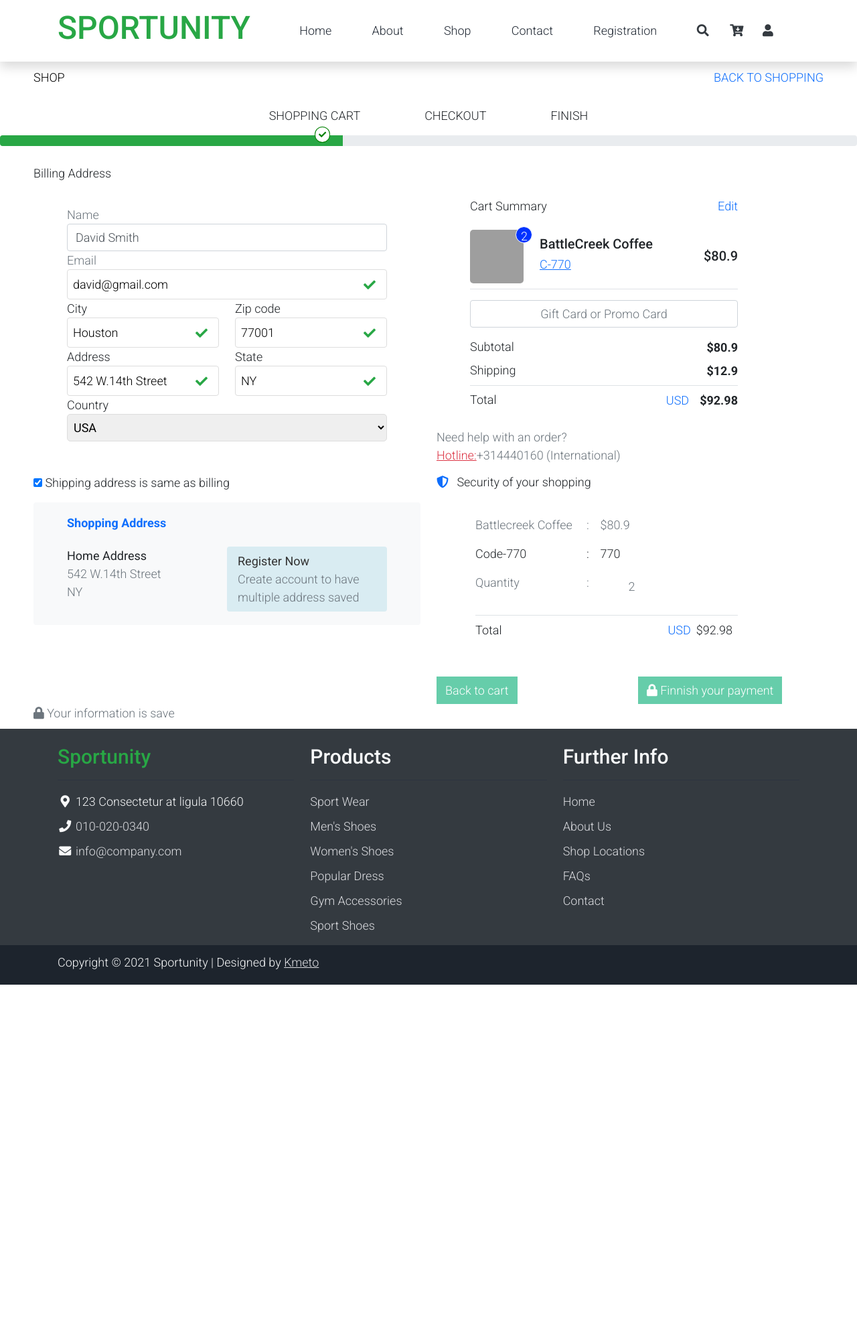
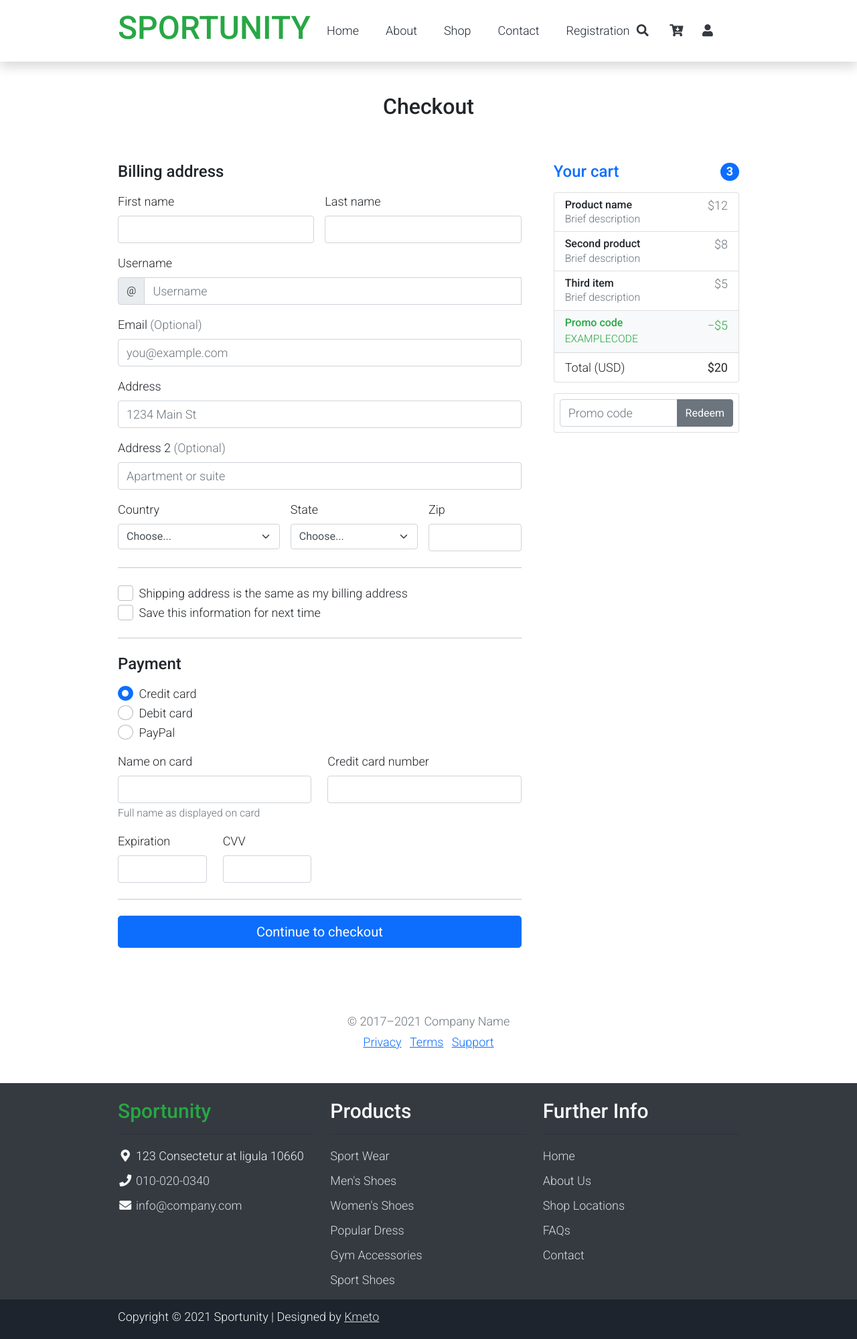
Before and after one commit to blaz-k/Sportunity, a Flask app: page /billing in a window 1280 px wide. Shown: the whole page at 67% size. Before the commit the page ends 1470 px from the top, so only its background shows below. Run offline with Flask 2, Linux system fonts and the light colour scheme; some libraries are stand-ins or nearby versions; grey boxes are pictures that could not be loaded.

Commit message:
billing corrected

```diff
--- a/static/css/custom.css
+++ b/static/css/custom.css
@@ -203,305 +203,3 @@ ul {
     cursor: pointer;
     vertical-align: top
 }
-
-
-@import url('https://fonts.googleapis.com/css2?family=Montserrat&display=swap');
-
-* {
-    margin: 0;
-    padding: 0;
-    box-sizing: border-box
-}
-
-body {
-    background-color: #eee
-}
-
-nav,
-.wrapper {
-    padding: 10px 50px
-}
-
-nav .logo a {
-    color: #000;
-    font-size: 1.2rem;
-    font-weight: bold;
-    text-decoration: none
-}
-
-nav div.ml-auto a {
-    text-decoration: none;
-    font-weight: 600;
-    font-size: 0.8rem
-}
-
-header {
-    padding: 20px 0px
-}
-
-header .active {
-    font-weight: 700;
-    position: relative
-}
-
-header .active .fa-check {
-    position: absolute;
-    left: 50%;
-    bottom: -27px;
-    background-color: #fff;
-    font-size: 0.7rem;
-    padding: 5px;
-    border: 1px solid #008000;
-    border-radius: 50%;
-    color: #008000
-}
-
-.progress {
-    height: 2px;
-    background-color: #ccc
-}
-
-.progress div {
-    display: flex;
-    align-items: center;
-    justify-content: center
-}
-
-.progress .progress-bar {
-    width: 40%
-}
-
-#details {
-    padding: 30px 50px;
-    min-height: 300px
-}
-
-input {
-    border: none;
-    outline: none
-}
-
-.form-group .d-flex {
-    border: 1px solid #ddd
-}
-
-.form-group .d-flex input {
-    width: 95%
-}
-
-.form-group .d-flex:hover {
-    color: #000;
-    cursor: pointer;
-    border: 1px solid #008000
-}
-
-select {
-    width: 100%;
-    padding: 8px 5px;
-    border: 1px solid #ddd;
-    border-radius: 5px
-}
-
-input[type="checkbox"]+label {
-    font-size: 0.85rem;
-    font-weight: 600
-}
-
-#address,
-#cart,
-#summary {
-    padding: 20px 50px
-}
-
-#address .d-md-flex p.text-justify,
-#register p.text-muted {
-    margin: 0
-}
-
-#register {
-    background-color: #d9ecf2
-}
-
-#register a {
-    text-decoration: none;
-    color: #333
-}
-
-#cart,
-#summary {
-    max-width: 500px
-}
-
-.h6 {
-    font-size: 1.2rem;
-    font-weight: 700
-}
-
-.h6 a {
-    text-decoration: none;
-    font-size: 1rem
-}
-
-.item img {
-    object-fit: cover;
-    border-radius: 5px
-}
-
-.item {
-    position: relative
-}
-
-.number {
-    position: absolute;
-    font-weight: 800;
-    color: #fff;
-    background-color: #0033ff;
-    padding-left: 7px;
-    border-radius: 50%;
-    border: 1px solid #fff;
-    width: 25px;
-    height: 25px;
-    top: -5px;
-    right: -5px
-}
-
-.display-5 {
-    font-size: 1.2rem
-}
-
-#cart~p.text-muted {
-    margin: 0;
-    font-size: 0.9rem
-}
-
-tr.text-muted td {
-    border: none
-}
-
-.fa-minus,
-.fa-plus {
-    font-size: 0.7rem
-}
-
-.table td {
-    padding: 0.3rem
-}
-
-.btn.text-uppercase {
-    border: 1px solid #333;
-    font-weight: 600;
-    border-radius: 0px
-}
-
-.btn.text-uppercase:hover {
-    background-color: #333;
-    color: #eee
-}
-
-.btn.text-white {
-    background-color: #66cdaa;
-    border-radius: 0px
-}
-
-.btn.text-white:hover {
-    background-color: #3cb371
-}
-
-.wrapper .row+div.text-muted {
-    font-size: 0.9rem
-}
-
-.mobile,
-#mobile {
-    display: none
-}
-
-.buttons {
-    vertical-align: text-bottom
-}
-
-#register {
-    width: 50%
-}
-
-@media(min-width:768px) and (max-width: 991px) {
-    .progress .progress-bar {
-        width: 33%
-    }
-
-    #cart,
-    #summary {
-        max-width: 100%
-    }
-
-    .wrapper div.h5.large,
-    .wrapper .row+div.text-muted {
-        display: none
-    }
-
-    .mobile.h5,
-    #mobile {
-        display: block
-    }
-}
-
-@media(min-width: 576px) and (max-width: 767px) {
-    .progress .progress-bar {
-        width: 29%
-    }
-
-    #cart,
-    #summary {
-        max-width: 100%
-    }
-
-    .wrapper div.h5.large,
-    .wrapper .row+div.text-muted {
-        display: none
-    }
-
-    .mobile.h5,
-    #mobile {
-        display: block
-    }
-
-    .buttons {
-        width: 100%
-    }
-}
-
-@media(max-width: 575px) {
-    .progress .progress-bar {
-        width: 38%
-    }
-
-    #cart,
-    #summary {
-        max-width: 100%
-    }
-
-    nav,
-    .wrapper {
-        padding: 10px 30px
-    }
-
-    #register {
-        width: 100%
-    }
-}
-
-@media(max-width: 424px) {
-    body {
-        width: fit-content
-    }
-}
-
-@media(max-width: 375px) {
-    .progress .progress-bar {
-        width: 35%
-    }
-
-    body {
-        width: fit-content
-    }
-}
--- /dev/null
+++ b/static/css/form-validation.css
@@ -0,0 +1,3 @@
+.container {
+  max-width: 960px;
+}
--- /dev/null
+++ b/static/js/form-validation.js
@@ -0,0 +1,20 @@
+// Example starter JavaScript for disabling form submissions if there are invalid fields
+(function () {
+  'use strict'
+
+  // Fetch all the forms we want to apply custom Bootstrap validation styles to
+  var forms = document.querySelectorAll('.needs-validation')
+
+  // Loop over them and prevent submission
+  Array.prototype.slice.call(forms)
+    .forEach(function (form) {
+      form.addEventListener('submit', function (event) {
+        if (!form.checkValidity()) {
+          event.preventDefault()
+          event.stopPropagation()
+        }
+
+        form.classList.add('was-validated')
+      }, false)
+    })
+})()
--- a/templates/public/base.html
+++ b/templates/public/base.html
@@ -18,8 +18,10 @@
         <link rel="stylesheet" href="static/css/fontawesome.min.css">
 
         <link rel="stylesheet" href="https://stackpath.bootstrapcdn.com/bootstrap/5.0.0-alpha1/css/bootstrap.min.css">
+
       {% block css %}
       {% endblock css %}
+
 
     <!--
 
@@ -184,9 +186,10 @@
         <script src="static/js/custom.js"></script>
             <!-- Bootstrap JS -->
         <script src="https://www.markuptag.com/bootstrap/5/js/bootstrap.bundle.min.js"></script>
-                <script src="https://stackpath.bootstrapcdn.com/bootstrap/5.0.0-alpha1/js/bootstrap.min.js"></script>
-        <script src="https://stackpath.bootstrapcdn.com/bootstrap/5.0.0-alpha1/js/bootstrap.min.js"></script>
         <script src="https://cdnjs.cloudflare.com/ajax/libs/jquery/3.2.1/jquery.min.js"></script>
+           <script src="../static/js/bootstrap.bundle.min.js"></script>
+
+      <script src="static/js/form-validation.js"></script>
         <!-- End Script -->
     </body>
 
--- a/templates/public/billing.html
+++ b/templates/public/billing.html
@@ -7,153 +7,237 @@
 {% block headline %}Billing{% endblock headline %}
 
       {% block css %}
+    <link href="/static/css/form-validation.css" rel="stylesheet">
+
       {% endblock css %}
 
+      {% block billing %}
+    <link href="/static/css/form-validation.css" rel="stylesheet">
+
+      {% endblock billing %}
+
 {% block content %}
-    <nav class="bg-white">
-        <div class="d-flex align-items-center">
-            <div class="logo"> <a href="#" class="text-uppercase">shop</a> </div>
-            <div class="ml-auto"> <a href="#" class="text-uppercase">Back to shopping</a> </div>
+
+<div class="container">
+  <main>
+    <div class="py-5 text-center">
+      <h2>Checkout</h2>
+      <p class="lead"></p>
     </div>
-    </nav>
-    <header>
-        <div class="d-flex justify-content-center align-items-center pb-3">
-            <div class="px-sm-5 px-2 active">SHOPPING CART <span class="fas fa-check"></span> </div>
-            <div class="px-sm-5 px-2">CHECKOUT</div>
-            <div class="px-sm-5 px-2">FINISH</div>
+
+    <div class="row g-5">
+      <div class="col-md-5 col-lg-4 order-md-last">
+        <h4 class="d-flex justify-content-between align-items-center mb-3">
+          <span class="text-primary">Your cart</span>
+          <span class="badge bg-primary rounded-pill">3</span>
+        </h4>
+        <ul class="list-group mb-3">
+          <li class="list-group-item d-flex justify-content-between lh-sm">
+            <div>
+              <h6 class="my-0">Product name</h6>
+              <small class="text-muted">Brief description</small>
             </div>
-        <div class="progress">
-            <div class="progress-bar bg-success" role="progressbar" aria-valuenow="25" aria-valuemin="0" aria-valuemax="100"></div>
+            <span class="text-muted">$12</span>
+          </li>
+          <li class="list-group-item d-flex justify-content-between lh-sm">
+            <div>
+              <h6 class="my-0">Second product</h6>
+              <small class="text-muted">Brief description</small>
             </div>
-    </header>
-    <div class="wrapper">
-        <div class="h5 large">Billing Address</div>
-        <div class="row">
-            <div class="col-lg-6 col-md-8 col-sm-10 offset-lg-0 offset-md-2 offset-sm-1">
-                <div class="mobile h5">Billing Address</div>
-                <div id="details" class="bg-white rounded pb-5">
-                    <form>
-                        <div class="form-group"> <label class="text-muted">Name</label> <input type="text" value="David Smith" class="form-control"> </div>
-                        <div class="form-group"> <label class="text-muted">Email</label>
-                            <div class="d-flex jusify-content-start align-items-center rounded p-2"> <input type="email" value="david@gmail.com"> <span class="fas fa-check text-success pr-sm-2 pr-0"></span> </div>
+            <span class="text-muted">$8</span>
+          </li>
+          <li class="list-group-item d-flex justify-content-between lh-sm">
+            <div>
+              <h6 class="my-0">Third item</h6>
+              <small class="text-muted">Brief description</small>
             </div>
-                        <div class="row">
-                            <div class="col-lg-6">
-                                <div class="form-group"> <label>City</label>
-                                    <div class="d-flex jusify-content-start align-items-center rounded p-2"> <input type="text" value="Houston"> <span class="fas fa-check text-success pr-2"></span> </div>
+            <span class="text-muted">$5</span>
+          </li>
+          <li class="list-group-item d-flex justify-content-between bg-light">
+            <div class="text-success">
+              <h6 class="my-0">Promo code</h6>
+              <small>EXAMPLECODE</small>
+            </div>
+            <span class="text-success">−$5</span>
+          </li>
+          <li class="list-group-item d-flex justify-content-between">
+            <span>Total (USD)</span>
+            <strong>$20</strong>
+          </li>
+        </ul>
+
+        <form class="card p-2">
+          <div class="input-group">
+            <input type="text" class="form-control" placeholder="Promo code">
+            <button type="submit" class="btn btn-secondary">Redeem</button>
+          </div>
+        </form>
+      </div>
+      <div class="col-md-7 col-lg-8">
+        <h4 class="mb-3">Billing address</h4>
+        <form class="needs-validation" novalidate>
+          <div class="row g-3">
+            <div class="col-sm-6">
+              <label for="firstName" class="form-label">First name</label>
+              <input type="text" class="form-control" id="firstName" placeholder="" value="" required>
+              <div class="invalid-feedback">
+                Valid first name is required.
               </div>
             </div>
-                            <div class="col-lg-6">
-                                <div class="form-group"> <label>Zip code</label>
-                                    <div class="d-flex jusify-content-start align-items-center rounded p-2"> <input type="text" value="77001"> <span class="fas fa-check text-success pr-2"></span> </div>
+
+            <div class="col-sm-6">
+              <label for="lastName" class="form-label">Last name</label>
+              <input type="text" class="form-control" id="lastName" placeholder="" value="" required>
+              <div class="invalid-feedback">
+                Valid last name is required.
+              </div>
+            </div>
+
+            <div class="col-12">
+              <label for="username" class="form-label">Username</label>
+              <div class="input-group has-validation">
+                <span class="input-group-text">@</span>
+                <input type="text" class="form-control" id="username" placeholder="Username" required>
+              <div class="invalid-feedback">
+                  Your username is required.
                 </div>
               </div>
             </div>
-                        <div class="row">
-                            <div class="col-lg-6">
-                                <div class="form-group"> <label>Address</label>
-                                    <div class="d-flex jusify-content-start align-items-center rounded p-2"> <input type="text" value="542 W.14th Street"> <span class="fas fa-check text-success pr-2"></span> </div>
+
+            <div class="col-12">
+              <label for="email" class="form-label">Email <span class="text-muted">(Optional)</span></label>
+              <input type="email" class="form-control" id="email" placeholder="you@example.com">
+              <div class="invalid-feedback">
+                Please enter a valid email address for shipping updates.
               </div>
             </div>
-                            <div class="col-lg-6">
-                                <div class="form-group"> <label>State</label>
-                                    <div class="d-flex jusify-content-start align-items-center rounded p-2"> <input type="text" value="NY"> <span class="fas fa-check text-success pr-2"></span> </div>
+
+            <div class="col-12">
+              <label for="address" class="form-label">Address</label>
+              <input type="text" class="form-control" id="address" placeholder="1234 Main St" required>
+              <div class="invalid-feedback">
+                Please enter your shipping address.
               </div>
             </div>
-                        </div> <label>Country</label> <select name="country" id="country">
-                            <option value="usa">USA</option>
-                            <option value="ind">INDIA</option>
+
+            <div class="col-12">
+              <label for="address2" class="form-label">Address 2 <span class="text-muted">(Optional)</span></label>
+              <input type="text" class="form-control" id="address2" placeholder="Apartment or suite">
+            </div>
+
+            <div class="col-md-5">
+              <label for="country" class="form-label">Country</label>
+              <select class="form-select" id="country" required>
+                <option value="">Choose...</option>
+                <option>United States</option>
               </select>
-                    </form>
-                </div> <input type="checkbox" checked> <label>Shipping address is same as billing</label>
-                <div id="address" class="bg-light rounded mt-3">
-                    <div class="h5 font-weight-bold text-primary"> Shopping Address </div>
-                    <div class="d-md-flex justify-content-md-start align-items-md-center pt-3">
-                        <div class="mr-auto"> <b>Home Address</b>
-                            <p class="text-justify text-muted">542 W.14th Street</p>
-                            <p class="text-uppercase text-muted">NY</p>
+              <div class="invalid-feedback">
+                Please select a valid country.
               </div>
-                        <div class="rounded py-2 px-3" id="register"> <a href="#"> <b>Register Now</b> </a>
-                            <p class="text-muted">Create account to have multiple address saved</p>
+            </div>
+
+            <div class="col-md-4">
+              <label for="state" class="form-label">State</label>
+              <select class="form-select" id="state" required>
+                <option value="">Choose...</option>
+                <option>California</option>
+              </select>
+              <div class="invalid-feedback">
+                Please provide a valid state.
+              </div>
+            </div>
+
+            <div class="col-md-3">
+              <label for="zip" class="form-label">Zip</label>
+              <input type="text" class="form-control" id="zip" placeholder="" required>
+              <div class="invalid-feedback">
+                Zip code required.
               </div>
             </div>
           </div>
+
+          <hr class="my-4">
+
+          <div class="form-check">
+            <input type="checkbox" class="form-check-input" id="same-address">
+            <label class="form-check-label" for="same-address">Shipping address is the same as my billing address</label>
           </div>
-            <div class="col-lg-6 col-md-8 col-sm-10 offset-lg-0 offset-md-2 offset-sm-1 pt-lg-0 pt-3">
-                <div id="cart" class="bg-white rounded">
-                    <div class="d-flex justify-content-between align-items-center">
-                        <div class="h6">Cart Summary</div>
-                        <div class="h6"> <a href="#">Edit</a> </div>
+
+          <div class="form-check">
+            <input type="checkbox" class="form-check-input" id="save-info">
+            <label class="form-check-label" for="save-info">Save this information for next time</label>
           </div>
-                    <div class="d-flex jusitfy-content-between align-items-center pt-3 pb-2 border-bottom">
-                        <div class="item pr-2"> <img src="https://images.unsplash.com/photo-1569488859134-24b2d490f23f?ixlib=rb-1.2.1&ixid=eyJhcHBfaWQiOjEyMDd9&auto=format&fit=crop&w=500&q=60" alt="" width="80" height="80">
-                            <div class="number">2</div>
+
+          <hr class="my-4">
+
+          <h4 class="mb-3">Payment</h4>
+
+          <div class="my-3">
+            <div class="form-check">
+              <input id="credit" name="paymentMethod" type="radio" class="form-check-input" checked required>
+              <label class="form-check-label" for="credit">Credit card</label>
             </div>
-                        <div class="d-flex flex-column px-3"> <b class="h5">BattleCreek Coffee</b> <a href="#" class="h5 text-primary">C-770</a> </div>
-                        <div class="ml-auto"> <b class="h5">$80.9</b> </div>
+            <div class="form-check">
+              <input id="debit" name="paymentMethod" type="radio" class="form-check-input" required>
+              <label class="form-check-label" for="debit">Debit card</label>
             </div>
-                    <div class="my-3"> <input type="text" class="w-100 form-control text-center" placeholder="Gift Card or Promo Card"> </div>
-                    <div class="d-flex align-items-center">
-                        <div class="display-5">Subtotal</div>
-                        <div class="ml-auto font-weight-bold">$80.9</div>
+            <div class="form-check">
+              <input id="paypal" name="paymentMethod" type="radio" class="form-check-input" required>
+              <label class="form-check-label" for="paypal">PayPal</label>
             </div>
-                    <div class="d-flex align-items-center py-2 border-bottom">
-                        <div class="display-5">Shipping</div>
-                        <div class="ml-auto font-weight-bold">$12.9</div>
           </div>
-                    <div class="d-flex align-items-center py-2">
-                        <div class="display-5">Total</div>
-                        <div class="ml-auto d-flex">
-                            <div class="text-primary text-uppercase px-3">usd</div>
-                            <div class="font-weight-bold">$92.98</div>
+
+          <div class="row gy-3">
+            <div class="col-md-6">
+              <label for="cc-name" class="form-label">Name on card</label>
+              <input type="text" class="form-control" id="cc-name" placeholder="" required>
+              <small class="text-muted">Full name as displayed on card</small>
+              <div class="invalid-feedback">
+                Name on card is required
+              </div>
+            </div>
+
+            <div class="col-md-6">
+              <label for="cc-number" class="form-label">Credit card number</label>
+              <input type="text" class="form-control" id="cc-number" placeholder="" required>
+              <div class="invalid-feedback">
+                Credit card number is required
+              </div>
+            </div>
+
+            <div class="col-md-3">
+              <label for="cc-expiration" class="form-label">Expiration</label>
+              <input type="text" class="form-control" id="cc-expiration" placeholder="" required>
+              <div class="invalid-feedback">
+                Expiration date required
+              </div>
+            </div>
+
+            <div class="col-md-3">
+              <label for="cc-cvv" class="form-label">CVV</label>
+              <input type="text" class="form-control" id="cc-cvv" placeholder="" required>
+              <div class="invalid-feedback">
+                Security code required
               </div>
             </div>
           </div>
-                <p class="text-muted">Need help with an order?</p>
-                <p class="text-muted"><a href="#" class="text-danger">Hotline:</a>+314440160 (International)</p>
-                <div class="h4 pt-3"> <span class="fas fa-shield-alt text-primary pr-2"></span> Security of your shopping</div>
-                <div id="summary" class="bg-white rounded py-2 my-4">
-                    <div class="table-responsive">
-                        <table class="table table-borderless w-75">
-                            <tbody>
-                                <tr class="text-muted">
-                                    <td>Battlecreek Coffee</td>
-                                    <td>:</td>
-                                    <td>$80.9</td>
-                                </tr>
-                                <tr class="text-mu  ted">
-                                    <td>Code-770</td>
-                                    <td>:</td>
-                                    <td>770</td>
-                                </tr>
-                                <tr class="text-muted">
-                                    <td>Quantity</td>
-                                    <td>:</td>
-                                    <td>
-                                        <div class="d-flex align-items-center"> <span class="fas fa-minus btn text-muted"></span> <span>2</span> <span class="fas fa-plus btn text-muted"></span> </div>
-                                    </td>
-                                </tr>
-                            </tbody>
-                        </table>
-                    </div>
-                    <div class="border-top py-2 d-flex align-items-center ml-2 font-weight-bold">
-                        <div>Total</div>
-                        <div class="ml-auto text-primary">USD</div>
-                        <div class="px-2">$92.98</div>
+
+          <hr class="my-4">
+
+          <button class="w-100 btn btn-primary btn-lg" type="submit">Continue to checkout</button>
+        </form>
       </div>
     </div>
-                <div class="row pt-lg-3 pt-2 buttons mb-sm-0 mb-2">
-                    <div class="col-md-6">
-                        <div><a href="/cart" class="btn text-white ml-auto">Back to cart</a></div>
-                    </div>
-                    <div class="col-md-6 pt-md-0 pt-3">
-                        <div class="btn text-white ml-auto"> <span class="fas fa-lock"></span> Finnish your payment </div>
-                    </div>
-                </div>
-                <div class="text-muted pt-3" id="mobile"> <span class="fas fa-lock"></span> Your information is save </div>
-            </div>
-        </div>
-        <div class="text-muted"> <span class="fas fa-lock"></span> Your information is save </div>
+  </main>
+
+  <footer class="my-5 pt-5 text-muted text-center text-small">
+    <p class="mb-1">&copy; 2017–2021 Company Name</p>
+    <ul class="list-inline">
+      <li class="list-inline-item"><a href="#">Privacy</a></li>
+      <li class="list-inline-item"><a href="#">Terms</a></li>
+      <li class="list-inline-item"><a href="#">Support</a></li>
+    </ul>
+  </footer>
 </div>
 
 {% endblock content %}
```
Also changed, not shown: templates/user/base.html (+6 -4 lines). Lines whose indentation alone changed are shown as unchanged.
